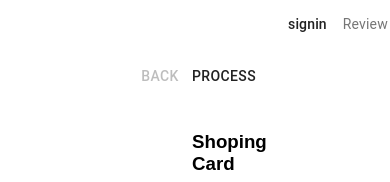
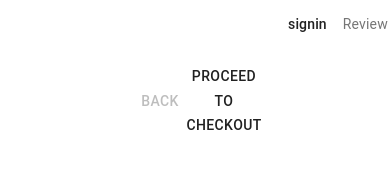
Before and after one commit to kumari555/FundooApp, a React (Create React App) app: page /shoppingPage in a window 390 px wide. Shown: the part 162-344 px from the top of the page. Built offline with nearby package versions, Linux system fonts and the light colour scheme; no server answers; the HTML template or start-up script is replaced by a standard one.

Commit message:
responsive of shopping card

```diff
--- a/src/components/draftEditorComponent.jsx
+++ b/src/components/draftEditorComponent.jsx
@@ -12,8 +12,8 @@ import { questioRating } from '../services/noteServices';
 import ReplyIcon from '@material-ui/icons/Reply';
 import Rating from 'material-ui-rating';
 import { getNotes } from '../services/noteServices';
-import { convertToRaw } from 'draft-js';
-import draftToHtml from 'draftjs-to-html';
+// import { convertToRaw } from 'draft-js';
+// import draftToHtml from 'draftjs-to-html';
 
 const theme = createMuiTheme({
     overrides: {
@@ -50,7 +50,8 @@ class DraftEditorComponent extends React.Component {
             title: "",
             reply: false,
             getNoteData: [],
-            rawContentState: ""
+            rawContentState: "",
+            questionReply: false
         }
     }
     componentWillMount() {
@@ -92,8 +93,9 @@ class DraftEditorComponent extends React.Component {
         //console.log("after set state question", convertToRaw(editorState))
         this.setState({
             editorState,
+
         });
-      //  console.log("after set state question", convertToRaw(this.state.editorState.blocks[0].text))
+        //  console.log("after set state question", convertToRaw(this.state.editorState.blocks[0].text))
         //console.log("after set state question", draftToHtml(this.state.editorState.blocks[0].text))
     }
     handleQuestion = (noteId) => {
@@ -127,7 +129,7 @@ class DraftEditorComponent extends React.Component {
                 console.log("after like response", response);
             })
         this.setState({
-            giveLike: true
+            giveLike: !this.state.giveLike
         })
         console.log("after setstate like response", this.state.giveLike);
     }
@@ -149,12 +151,10 @@ class DraftEditorComponent extends React.Component {
         this.setState({
             reply: !this.state.reply
         })
+        console.log("reply question in setSate", this.state.reply);
     }
 
-
-
     render() {
-
         var d = new Date();
         var n = d.toLocaleString([], { hour12: true });
         // console.log("response in question Page date--->", n)
@@ -183,14 +183,14 @@ class DraftEditorComponent extends React.Component {
                             <div className="editor-css">
                                 <Divider />
                                 <div className="question-css">
-
                                     <Editor
                                         defaultEditorState={this.state.editorState}
                                         toolbarClassName="toolbarClassName"
                                         wrapperClassName="wrapperClassName"
                                         editorClassName="editorClassName"
+                                        placeholder="Ask a Question....."
                                         onChange={this.onChange.bind(this)}
-                                    //onClick={this.exportHTML}
+
                                     />
                                 </div>
                                 <Divider />
@@ -215,12 +215,12 @@ class DraftEditorComponent extends React.Component {
                                     <div onClick={this.handleReply}><ReplyIcon style={{ padding: " 6px" }} /></div>
                                     <div>{!this.state.giveLike ?
                                         <div><ThumbUpIcon style={{ padding: "5px 6px 0px 11px" }}
-                                            onClick={() => this.handleLike(this.props.location.state[5])} /> 0 Likes</div>
+                                            onClick={() => this.handleLike(this.props.location.state[5])} /> unlike</div>
                                         : <div>
                                             <ThumbUpIcon style={{ padding: "5px 6px 0px 11px" }}
                                                 onClick={() => this.handleLike(this.props.location.state[5])} />
 
-                                            1 Likes</div>
+                                            Like</div>
                                     }</div>
                                     <div><Rating name="half-rating" value={4} precision={0.5}
                                         onChange={(e) => this.handlerating(e, this.props.location.state[5])}
@@ -232,8 +232,7 @@ class DraftEditorComponent extends React.Component {
                                 <div style={{ marginTop: " 3%" }}>
                                     <div className="question-css">
                                         <Editor
-                                            defaultEditorState={this.state.editorState}
-                                            toolbarClassName="toolbarClassName"
+                                            EditorState={this.state.editorState}
                                             wrapperClassName="wrapperClassName"
                                             editorClassName="editorClassName"
                                             placeholder="Ask a Question....."
@@ -249,8 +248,6 @@ class DraftEditorComponent extends React.Component {
                 </MuiThemeProvider>
             </div>
         )
-
-
     }
 }
 export default withRouter(DraftEditorComponent);
--- a/src/components/shoppingComponent.jsx
+++ b/src/components/shoppingComponent.jsx
@@ -151,11 +151,10 @@ class ShoppingComponent extends React.Component {
                                             onClick={this.handleBack}>
                                             Back
                                             </Button>
-
                                         <Button onClick={this.handleNext}>
                                             {activeStep === 1 ?
-                                                'order' : (activeStep === 2
-                                                    ? 'finish' : 'process')
+                                                'place the order' : (activeStep === 2
+                                                    ? 'finish' : 'proceed to checkout')
                                             }
                                         </Button>
                                     </div>
@@ -176,15 +175,15 @@ class ShoppingComponent extends React.Component {
                     </div>
                     <div className="divider-div">
                         <Divider className="divider-align" />
-                        <div style={{ marginTop:" 2%"}}>SubTotal(1 item):${this.state.cartPrice}</div>
+                        <div style={{ marginTop: " 2%" }}>SubTotal(1 item):${this.state.cartPrice}</div>
                         {this.state.address ?
                             <div className="cardandpaymentcss">
                                 <Card className="addressCard" >
-                                <InputBase
-                                    placeholder="address....."
-                                    onChange={this.handleaddress}
-                                />
-                            </Card>
+                                    <InputBase
+                                        placeholder="address....."
+                                        onChange={this.handleaddress}
+                                    />
+                                </Card>
                                 <div style={{ padding: "3px 1px 1px 87px" }}><h4>payment Method</h4>
                                     Cash on Delivary</div></div>
                             :
```
